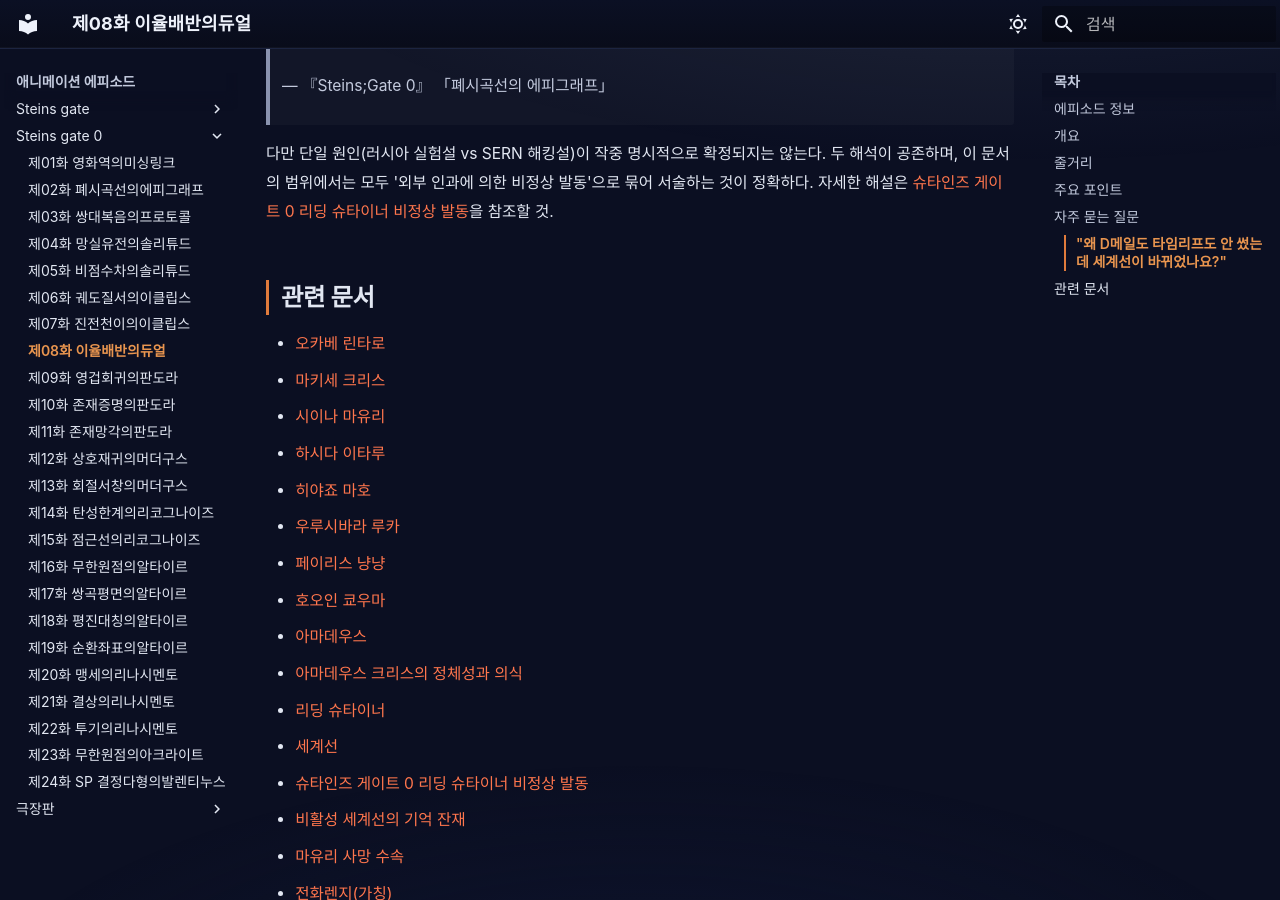
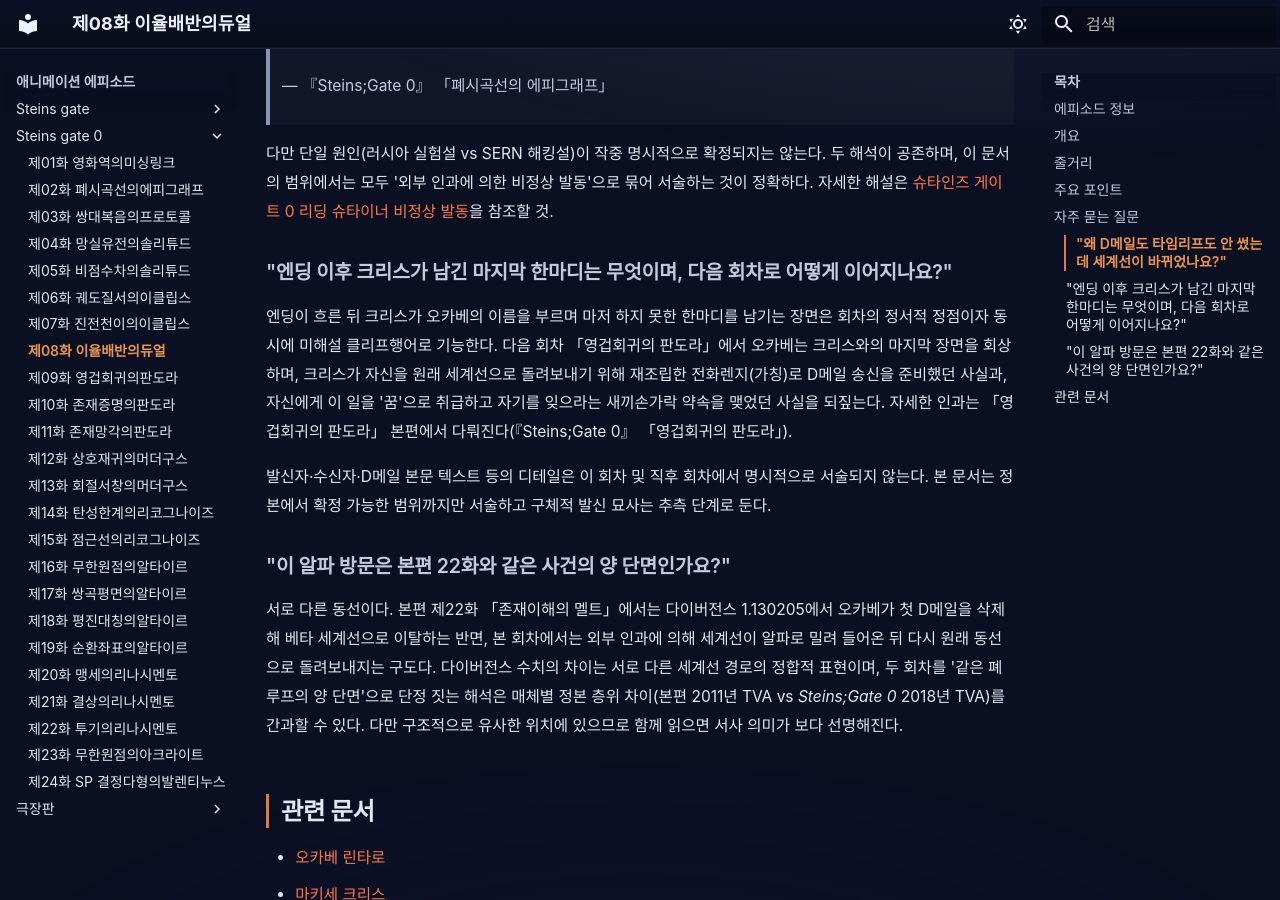
Before and after one commit to sgwiki/sgwiki.github.io, an MkDocs documentation site: the page built from wiki/애니메이션-에피소드/steins-gate-0/제08화-이율배반의듀얼.md, in a window 1280 px wide and 900 px high, scrolled down 3797 px. Built offline with MkDocs 1.6.1 and Material for MkDocs 9.7.7, drawn with Linux system fonts in a browser that asks for light colours; some web fonts are replaced.

Commit message:
feat(wiki): 제08화-이율배반의듀얼 — P10 e550cedb 패치 적용

```diff
--- a/wiki/애니메이션-에피소드/steins-gate-0/제08화-이율배반의듀얼.md
+++ b/wiki/애니메이션-에피소드/steins-gate-0/제08화-이율배반의듀얼.md
@@ -74,6 +74,16 @@ description: "*Steins;Gate 0* 제8화. 갑작스러운 세계선 변동으로
 
 다만 단일 원인(러시아 실험설 vs SERN 해킹설)이 작중 명시적으로 확정되지는 않는다. 두 해석이 공존하며, 이 문서의 범위에서는 모두 '외부 인과에 의한 비정상 발동'으로 묶어 서술하는 것이 정확하다. 자세한 해설은 [슈타인즈 게이트 0 리딩 슈타이너 비정상 발동](../../lore/슈타인즈-게이트-0-리딩-슈타이너-비정상-발동.md)을 참조할 것.
 
+### "엔딩 이후 크리스가 남긴 마지막 한마디는 무엇이며, 다음 회차로 어떻게 이어지나요?"
+
+엔딩이 흐른 뒤 크리스가 오카베의 이름을 부르며 마저 하지 못한 한마디를 남기는 장면은 회차의 정서적 정점이자 동시에 미해설 클리프행어로 기능한다. 다음 회차 「영겁회귀의 판도라」에서 오카베는 크리스와의 마지막 장면을 회상하며, 크리스가 자신을 원래 세계선으로 돌려보내기 위해 재조립한 전화렌지(가칭)로 D메일 송신을 준비했던 사실과, 자신에게 이 일을 '꿈'으로 취급하고 자기를 잊으라는 새끼손가락 약속을 맺었던 사실을 되짚는다. 자세한 인과는 「영겁회귀의 판도라」 본편에서 다뤄진다(『Steins;Gate 0』 「영겁회귀의 판도라」).
+
+발신자·수신자·D메일 본문 텍스트 등의 디테일은 이 회차 및 직후 회차에서 명시적으로 서술되지 않는다. 본 문서는 정본에서 확정 가능한 범위까지만 서술하고 구체적 발신 묘사는 추측 단계로 둔다.
+
+### "이 알파 방문은 본편 22화와 같은 사건의 양 단면인가요?"
+
+서로 다른 동선이다. 본편 제22화 「존재이해의 멜트」에서는 다이버전스 1.130205에서 오카베가 첫 D메일을 삭제해 베타 세계선으로 이탈하는 반면, 본 회차에서는 외부 인과에 의해 세계선이 알파로 밀려 들어온 뒤 다시 원래 동선으로 돌려보내지는 구도다. 다이버전스 수치의 차이는 서로 다른 세계선 경로의 정합적 표현이며, 두 회차를 '같은 폐루프의 양 단면'으로 단정 짓는 해석은 매체별 정본 층위 차이(본편 2011년 TVA vs *Steins;Gate 0* 2018년 TVA)를 간과할 수 있다. 다만 구조적으로 유사한 위치에 있으므로 함께 읽으면 서사 의미가 보다 선명해진다.
+
 ## 관련 문서
 
 - [오카베 린타로](../../캐릭터/오카베-린타로.md)
```
